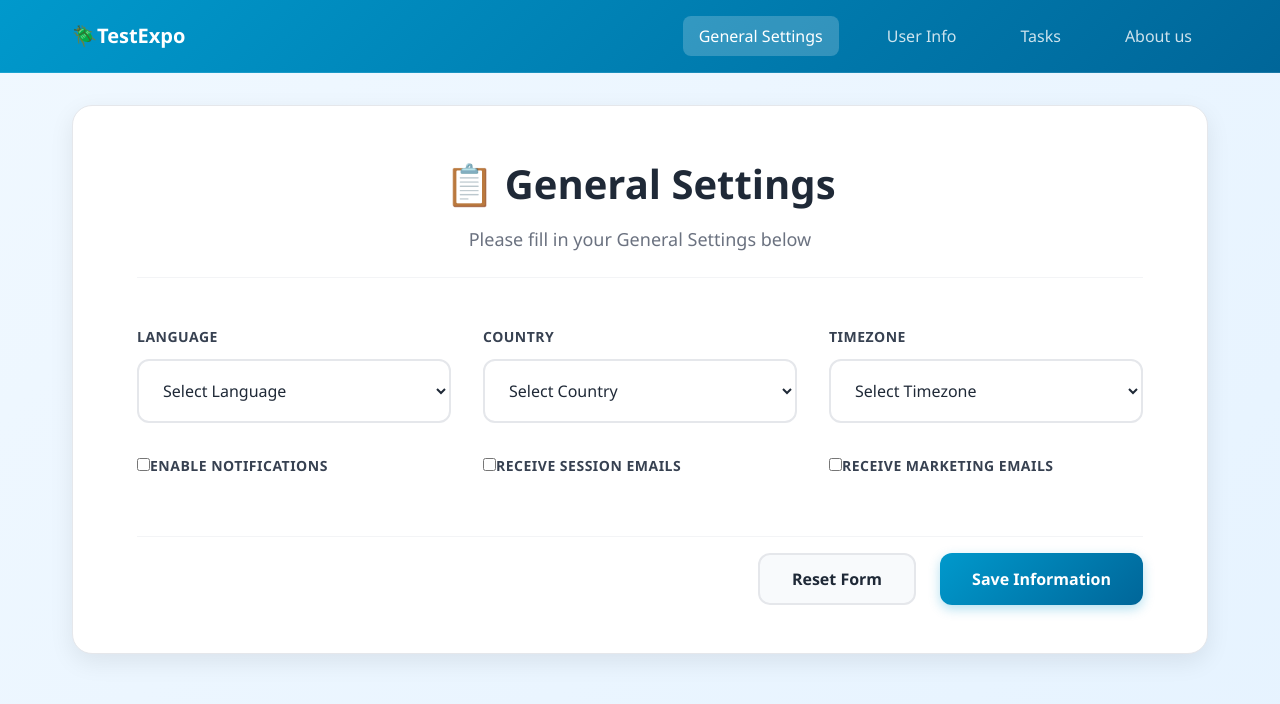
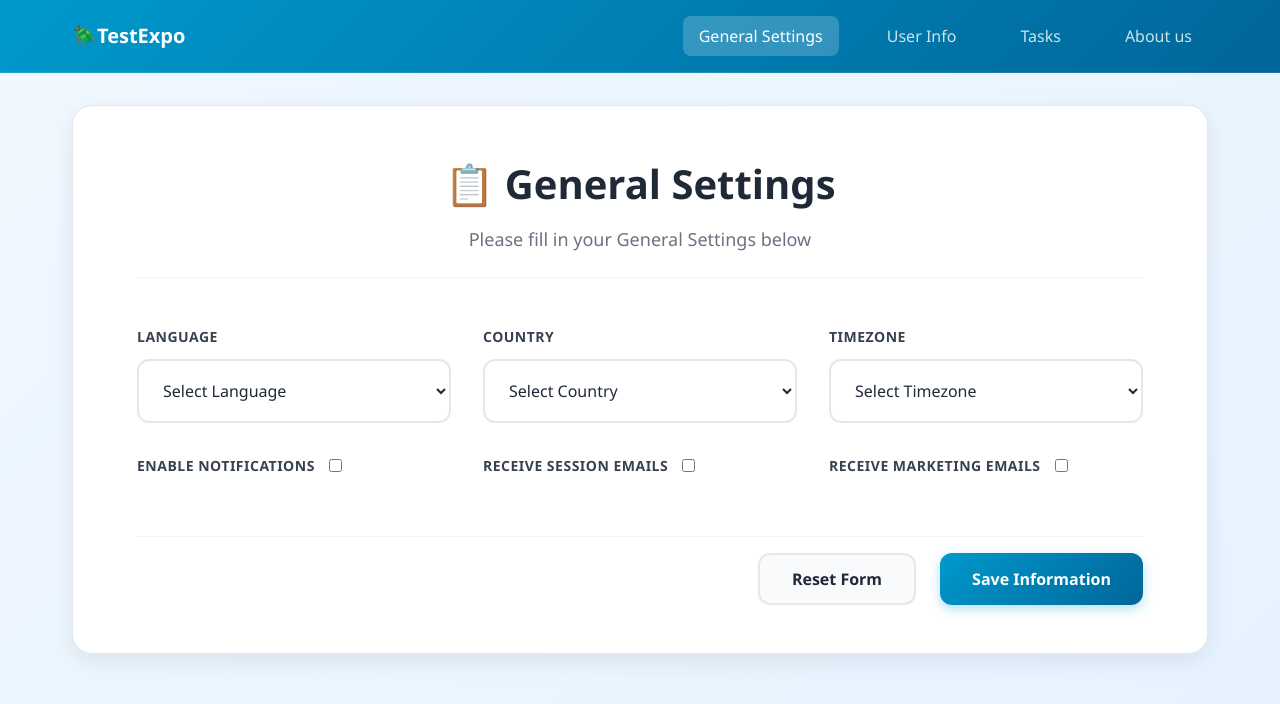
Before and after one commit to bjlidi/test_gh_site, a React (Vite) app: page / in a window 1280 px wide. Shown: the top 704 px of the page. Built offline with nearby package versions, Linux system fonts and the light colour scheme.

Commit message:
Update checkboxes

```diff
--- a/src/pages/UserInfoPage.tsx
+++ b/src/pages/UserInfoPage.tsx
@@ -219,17 +219,17 @@
                 </div>
 
                 <div className="form-actions">
+
+                    <button type="submit" className="btn btn-secondary">
+                        Save Information
+                    </button>
                     <button
                         type="button"
-                        className="btn btn-secondary"
+                        className="btn btn-primary"
                         onClick={resetForm}
                     >
                         Reset Form
                     </button>
-                    <button type="submit" className="btn btn-primary">
-                        Save Information
-                    </button>
-
                 </div>
             </form>
         </div>
--- a/src/styles/components/forms.css
+++ b/src/styles/components/forms.css
@@ -55,6 +55,14 @@
   font-size: var(--font-size-sm);
   text-transform: uppercase;
   letter-spacing: 0.5px;
+  display: flex;
+  align-items: center;
+  justify-content: start;
+  flex-direction: row-reverse
+}
+
+.form-label > input {
+  margin-left: 1em;
 }
 
 .required-asterisk {
```
